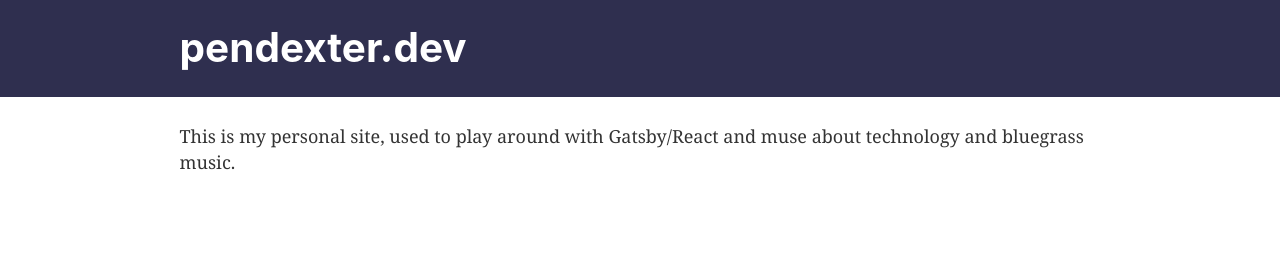
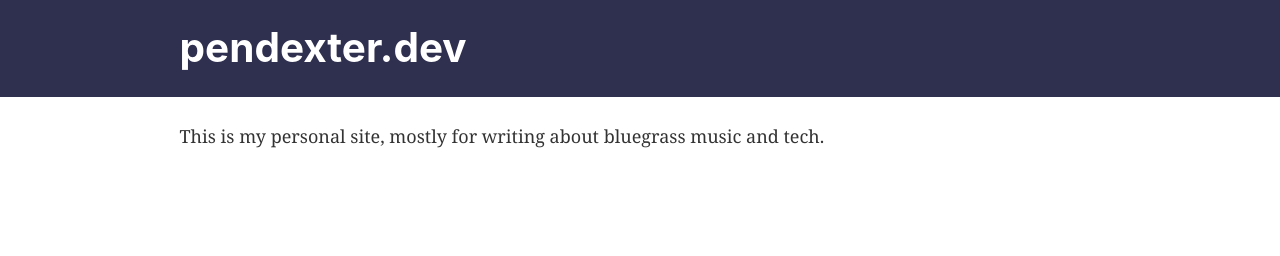
Before and after one commit to pendext/pendexter.dev, a Gatsby site: page / in a window 1280 px wide. Built offline with nearby package versions, Linux system fonts and the light colour scheme; Gatsby itself is replaced by a stand-in of ours.

Commit message:
Changing the bio...this will probably happen lots.

```diff
--- a/src/components/bio.js
+++ b/src/components/bio.js
@@ -21,7 +21,7 @@
             }}
           >
             <p>
-              This is my personal site, used to play around with Gatsby/React and muse about technology and bluegrass music.
+              This is my personal site, mostly for writing about bluegrass music and tech.
             </p>
           </div>
         )
```
